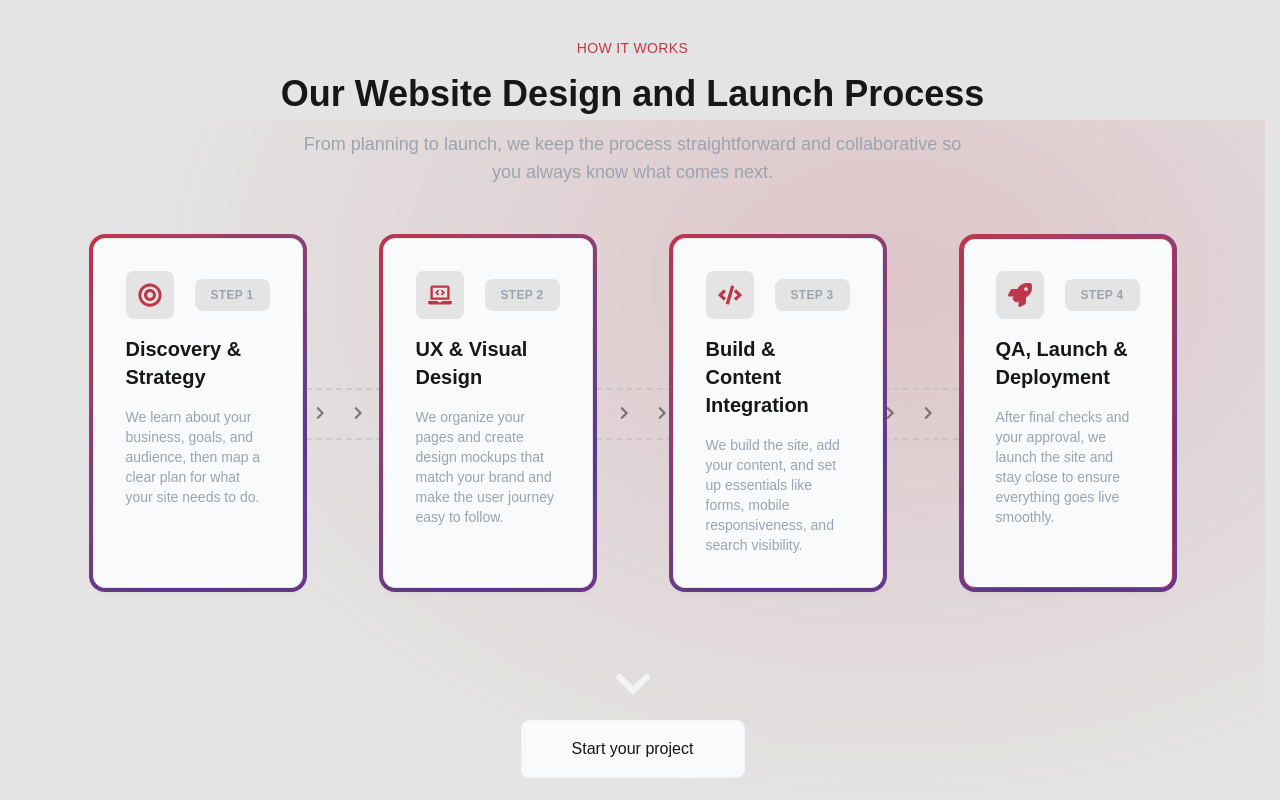
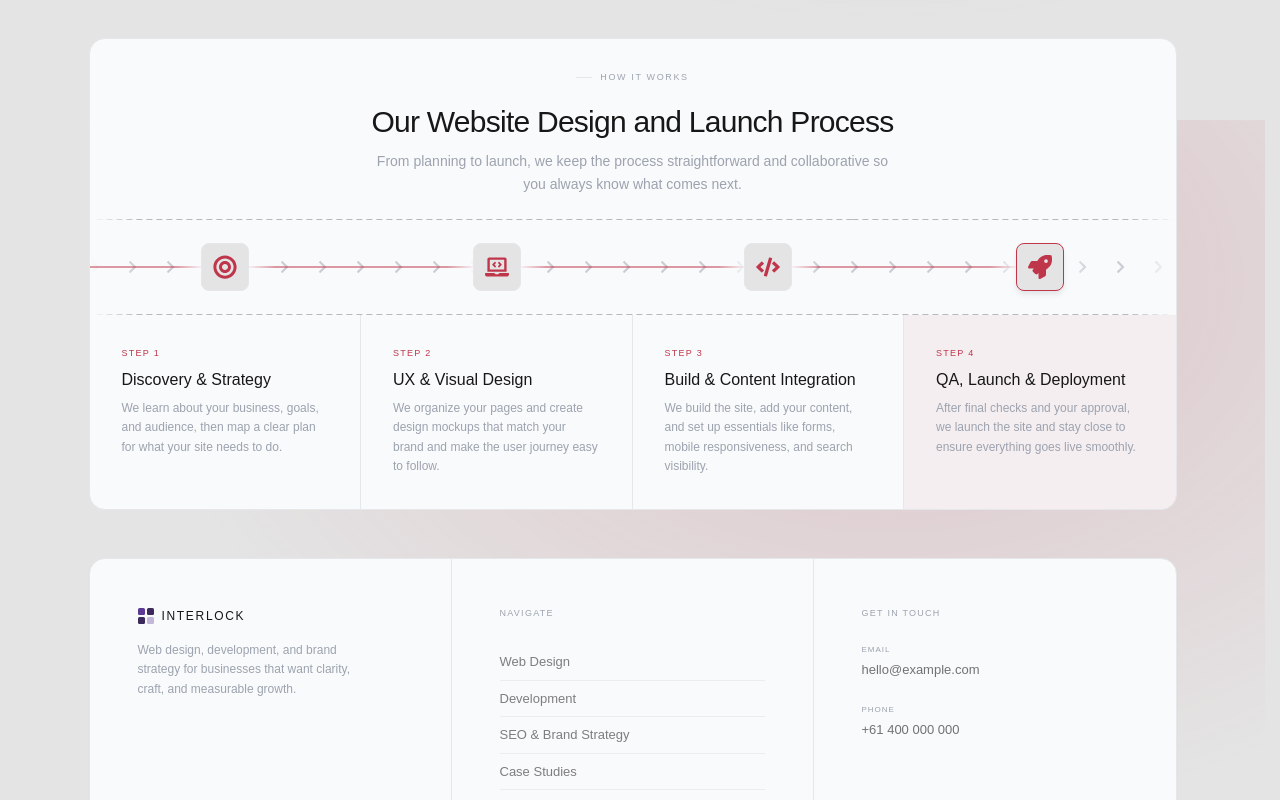
Before and after one commit to Beamzi/solo-agency-site, a Next.js app: page / in a window 1280 px wide. Shown: the part 1480-2280 px from the top of the page. Built offline with nearby package versions, Linux system fonts and the light colour scheme; a web font is replaced by a local one.

Commit message:
revamped process section layout and reveal structure

```diff
--- a/src/components/ProcessSection.module.css
+++ b/src/components/ProcessSection.module.css
@@ -42,3 +42,31 @@
   position: relative;
   z-index: 1;
 }
+
+.processMarqueeFade {
+  -webkit-mask-image: linear-gradient(
+    to right,
+    transparent 0,
+    black var(--spacing-xl),
+    black calc(100% - var(--spacing-xl)),
+    transparent 100%
+  );
+  mask-image: linear-gradient(
+    to right,
+    transparent 0,
+    black var(--spacing-xl),
+    black calc(100% - var(--spacing-xl)),
+    transparent 100%
+  );
+}
+
+.processNodeChevronFade {
+  background: radial-gradient(
+    ellipse calc(var(--spacing-xl) + var(--spacing-sm)) calc(var(--spacing-md) + var(--spacing-xs))
+      at 50% 50%,
+    var(--background-elevated) 0%,
+    color-mix(in srgb, var(--background-elevated) 88%, transparent) 38%,
+    color-mix(in srgb, var(--background-elevated) 45%, transparent) 58%,
+    transparent 78%
+  );
+}
--- a/src/components/ProcessSection.tsx
+++ b/src/components/ProcessSection.tsx
@@ -1,17 +1,16 @@
 "use client";
 
-import { Fragment, useEffect, useRef, useState } from "react";
+import { useEffect, useRef, useState } from "react";
 
 import {
   FaBullseye,
-  FaChevronDown,
   FaChevronRight,
   FaCode,
   FaLaptopCode,
   FaRocket,
 } from "react-icons/fa";
-import Link from "next/link";
 import { motion, useReducedMotion } from "motion/react";
+import type { Variants } from "motion/react";
 import type { ProcessSectionContent } from "@/data/sections/process";
 import styles from "./ProcessSection.module.css";
 import {
@@ -27,6 +26,8 @@ const iconMap = {
 };
 
 const STEP_DURATION_MS = 1500;
+const PROGRESS_ROW_HEIGHT =
+  "calc(var(--spacing-xl) + 2 * var(--spacing-md))";
 const MARQUEE_X_DASHED: [string, string] = ["0", "-50%"];
 const MARQUEE_X_CHEVRON: [string, string] = ["-50%", "0%"];
 
@@ -39,10 +40,119 @@ export default function ProcessSection({ content }: ProcessSectionProps) {
   const prefersReducedMotion = useReducedMotion();
   const { container: containerVariants, item: itemVariants } =
     getViewportRevealVariants(prefersReducedMotion);
+  const reduced = prefersReducedMotion === true;
+  const stepCount = process.steps.length;
+  const panelContentContainer: Variants = {
+    hidden: {},
+    show: { transition: { staggerChildren: 0, delayChildren: 0 } },
+  };
+  const syncRevealContainer: Variants = {
+    hidden: {},
+    show: { transition: { staggerChildren: 0, delayChildren: 0 } },
+  };
+  const stepRevealContainer: Variants = reduced
+    ? { hidden: {}, show: {} }
+    : {
+        hidden: {},
+        show: { transition: { delayChildren: 0 } },
+      };
+  const getDesktopRevealDelay = (index: number) =>
+    index <= 1 ? 0 : (index - 1) * 0.06;
+  const getMobileRevealDelay = (index: number) =>
+    index === 0 ? 0 : index * 0.06;
+  const nodeRevealVariants: Variants = reduced
+    ? { hidden: {}, show: {} }
+    : {
+        hidden: { opacity: 0, y: 12 },
+        show: (index: number) => ({
+          opacity: 1,
+          y: 0,
+          transition: {
+            duration: 0.32,
+            ease: "easeOut",
+            delay: getDesktopRevealDelay(index),
+          },
+        }),
+      };
+  const nodeFadeRevealVariants: Variants = reduced
+    ? { hidden: {}, show: {} }
+    : {
+        hidden: { opacity: 0 },
+        show: (index: number) => ({
+          opacity: 1,
+          transition: {
+            duration: 0.32,
+            ease: "easeOut",
+            delay: getDesktopRevealDelay(index),
+          },
+        }),
+      };
+  const stepContentRevealVariants: Variants = reduced
+    ? { hidden: {}, show: {} }
+    : {
+        hidden: { opacity: 0, y: 16 },
+        show: (index: number) => ({
+          opacity: 1,
+          y: 0,
+          transition: {
+            duration: 0.5,
+            delay: getDesktopRevealDelay(index),
+          },
+        }),
+      };
+  const mobileNodeRevealVariants: Variants = reduced
+    ? { hidden: {}, show: {} }
+    : {
+        hidden: { opacity: 0, y: 12 },
+        show: (index: number) => ({
+          opacity: 1,
+          y: 0,
+          transition: {
+            duration: 0.32,
+            ease: "easeOut",
+            delay: getMobileRevealDelay(index),
+          },
+        }),
+      };
+  const mobileStepContentRevealVariants: Variants = reduced
+    ? { hidden: {}, show: {} }
+    : {
+        hidden: { opacity: 0, y: 16 },
+        show: (index: number) => ({
+          opacity: 1,
+          y: 0,
+          transition: {
+            duration: 0.5,
+            delay: getMobileRevealDelay(index),
+          },
+        }),
+      };
+  const chevronRevealVariants: Variants = reduced
+    ? { hidden: {}, show: {} }
+    : {
+        hidden: { opacity: 0 },
+        show: {
+          opacity: 0.5,
+          transition: { duration: 0.45, delay: 0.42 },
+        },
+      };
+  const dashedLineRevealVariants: Variants = reduced
+    ? { hidden: {}, show: {} }
+    : {
+        hidden: { opacity: 0 },
+        show: {
+          opacity: 1,
+          transition: { duration: 0.4, ease: "easeOut", delay: 0 },
+        },
+      };
   const sectionRef = useRef<HTMLElement>(null);
   const mountedRef = useRef(true);
   const [isInView, setIsInView] = useState(false);
   const [activeIndex, setActiveIndex] = useState(-1);
+
+  const stepGridColumns = {
+    gridTemplateColumns: `repeat(${stepCount}, minmax(0, 1fr))`,
+  };
 
   useEffect(() => {
     mountedRef.current = true;
@@ -69,7 +179,6 @@ export default function ProcessSection({ content }: ProcessSectionProps) {
       setActiveIndex(-1);
       return;
     }
-    const stepCount = process.steps.length;
     let step = 0;
     setActiveIndex(0);
     const id = setInterval(() => {
@@ -78,57 +187,25 @@ export default function ProcessSection({ content }: ProcessSectionProps) {
       setActiveIndex(step);
     }, STEP_DURATION_MS);
     return () => clearInterval(id);
-  }, [isInView, process.steps.length]);
+  }, [isInView, stepCount]);
 
-  return (
-    <section ref={sectionRef} className="py-[var(--spacing-xl)]">
-      <div className="mx-auto w-full  max-w-[var(--content-max-width)] px-[var(--spacing-md)] md:px-[var(--spacing-lg)]">
-        <motion.div
-          className="flex flex-col gap-[var(--spacing-md)] lg:grid lg:grid-cols-1 lg:grid-rows-[auto_1fr] lg:gap-[var(--spacing-xl)]"
-          variants={containerVariants}
-          initial="hidden"
-          whileInView="show"
-          viewport={defaultViewport}
-        >
-          <motion.div
-            variants={itemVariants}
-            className="flex flex-col gap-[var(--spacing-sm)] text-center"
-          >
-            <p className="text-sm font-light font-sans  uppercase tracking-wide text-[var(--color-primary)]">
-              {process.eyebrow}
-            </p>
-            <h2 className="text-3xl font-semibold  text-[var(--foreground)] md:text-4xl">
-              {process.title}
-            </h2>
-            <p className="mx-auto max-w-2xl  text-[var(--color-muted)]  text-sm md:text-lg">
-              {process.subtitle}
-            </p>
-          </motion.div>
-
-          <div className="relative flex flex-col gap-[var(--spacing-md)] lg:grid lg:grid-cols-[1fr_auto_1fr_auto_1fr_auto_1fr] lg:items-stretch lg:gap-[var(--spacing-sm)]">
-            {process.steps.map((step, index) => {
-              const Icon =
-                iconMap[step.icon as keyof typeof iconMap] ?? FaRocket;
-              const isLast = index === process.steps.length - 1;
+  const renderStepIcon = (
+    step: ProcessSectionContent["steps"][number],
+    index: number,
+  ) => {
+    const Icon = iconMap[step.icon as keyof typeof iconMap] ?? FaRocket;
     const isActive = activeIndex === index;
 
     return (
-                <Fragment key={step.title}>
-                  <motion.div
-                    variants={itemVariants}
-                    className={`${styles.processCardFrame} relative z-10 h-full`}
-                  >
       <div
-                      className={`${styles.processCard} flex h-full min-h-[var(--feature-card-min-height)] flex-col gap-[var(--spacing-sm)] border-2 duration-500 ease-in-out`}
+        className="flex h-[var(--spacing-xl)] w-[var(--spacing-xl)] items-center justify-center rounded-[var(--radius-md)] border border-[var(--color-border)] bg-[var(--background)] duration-500 ease-in-out"
         style={{
           borderColor: isActive
             ? "var(--color-primary)"
             : "var(--color-border)",
-                        boxShadow: "var(--shadow-md)",
+          boxShadow: isActive ? "var(--shadow-md)" : undefined,
         }}
       >
-                      <div className="flex items-center justify-between gap-[var(--spacing-sm)]">
-                        <div className="flex h-12 w-12 items-center justify-center rounded-[var(--radius-md)] bg-[var(--background)]">
         <motion.span
           className="inline-flex items-center justify-center text-[var(--color-primary)]"
           animate={
@@ -137,7 +214,7 @@ export default function ProcessSection({ content }: ProcessSectionProps) {
                   scale: [1, 1.2, 1],
                   color: [
                     "var(--color-primary)",
-                                      "#ffffff",
+                    "var(--foreground)",
                     "var(--color-primary)",
                   ],
                 }
@@ -154,36 +231,115 @@ export default function ProcessSection({ content }: ProcessSectionProps) {
           <Icon className="text-2xl text-current" />
         </motion.span>
       </div>
-                        <span className="rounded-[var(--radius-md)] bg-[var(--background)] px-[var(--spacing-sm)] py-[var(--spacing-xs)] text-xs font-semibold uppercase tracking-wide text-[var(--color-muted)]">
+    );
+  };
+
+  const renderStepContent = (step: ProcessSectionContent["steps"][number]) => (
+    <>
+      <p className="font-mono text-[0.5625rem] uppercase tracking-[0.14em] text-[var(--color-primary)]">
         {step.step}
-                        </span>
-                      </div>
-                      <h3 className="text-xl font-semibold text-[var(--foreground)]">
+      </p>
+      <h3 className="text-sm font-normal leading-snug text-[var(--foreground)] lg:text-base">
         {step.title}
       </h3>
-                      <p className="text-sm text-[var(--color-muted)]">
+      <p className="text-xs font-light leading-relaxed text-[var(--color-muted)]">
         {step.description}
       </p>
+    </>
+  );
+
+  return (
+    <section ref={sectionRef} className="py-[var(--spacing-xl)]">
+      <div className="mx-auto w-full max-w-[var(--content-max-width)] px-[var(--spacing-md)] md:px-[var(--spacing-lg)]">
+        <motion.div
+          className="flex flex-col gap-[var(--spacing-xl)]"
+          variants={containerVariants}
+          initial="hidden"
+          whileInView="show"
+          viewport={defaultViewport}
+        >
+          <motion.div
+            variants={panelContentContainer}
+            className="overflow-hidden rounded-[var(--radius-xl)] border border-[var(--color-border)] bg-[var(--background-elevated)]"
+          >
+            <motion.div variants={syncRevealContainer}>
+              {/* Header */}
+              <motion.div
+                variants={itemVariants}
+                className="px-[var(--spacing-lg)] pb-[var(--spacing-md)] pt-[var(--spacing-lg)] text-center"
+              >
+                <p className="mb-[var(--spacing-sm)] flex items-center justify-center gap-[var(--spacing-xs)] font-mono text-[0.5625rem] uppercase tracking-[0.18em] text-[var(--color-muted)]">
+                  <span
+                    className="block h-px w-[var(--spacing-sm)] bg-[var(--color-border)]"
+                    aria-hidden
+                  />
+                  {process.eyebrow}
+                </p>
+                <h2 className="mb-[var(--spacing-xs)] text-3xl font-light leading-snug tracking-tight text-[var(--foreground)]">
+                  {process.title}
+                </h2>
+                <p className="mx-auto max-w-lg text-sm font-light leading-relaxed text-[var(--color-muted)]">
+                  {process.subtitle}
+                </p>
+              </motion.div>
+            </motion.div>
+
+            {/* Mobile — stacked steps with inline icons */}
+            <motion.div
+              variants={stepRevealContainer}
+              className="flex flex-col lg:hidden"
+            >
+              {process.steps.map((step, index) => {
+                const isLast = index === process.steps.length - 1;
+                const isActive = activeIndex === index;
+
+                return (
+                  <div
+                    key={step.title}
+                    className={`flex flex-col gap-[var(--spacing-sm)] p-[var(--spacing-lg)] duration-500 ease-in-out ${
+                      !isLast ? "border-b border-[var(--color-border)]" : ""
+                    }`}
+                    style={{
+                      backgroundColor: isActive
+                        ? "color-mix(in srgb, var(--color-primary) 6%, transparent)"
+                        : undefined,
+                    }}
+                  >
+                    <motion.div custom={index} variants={mobileNodeRevealVariants}>
+                      {renderStepIcon(step, index)}
+                    </motion.div>
+                    <motion.div
+                      custom={index}
+                      variants={mobileStepContentRevealVariants}
+                    >
+                      {renderStepContent(step)}
+                    </motion.div>
                   </div>
-                  </motion.div>
-                  {!isLast && (
-                    <div className="hidden w-10 items-center justify-center text-[var(--color-muted)] lg:flex">
-                      {/* <FaArrowRight className="text-2xl" /> */}
-                    </div>
-                  )}
-                </Fragment>
                 );
               })}
+            </motion.div>
 
-            {/* dashed + chevron marquees — last stagger item */}
+            {/* Desktop — step columns */}
             <motion.div
-              variants={itemVariants}
-              className="absolute inset-0 pointer-events-none z-[9]"
+              variants={stepRevealContainer}
+              className="relative hidden lg:grid"
+              style={stepGridColumns}
+            >
+              <motion.div
+                variants={{ hidden: {}, show: {} }}
+                className="pointer-events-none absolute inset-x-0 top-0 z-[1]"
+                style={{ height: PROGRESS_ROW_HEIGHT }}
                 aria-hidden
               >
-              <div className="absolute left-0 right-0 top-[57%] h-0.5 overflow-hidden opacity-50">
                 <motion.div
-                  className="flex w-[200%] min-h-[2px]"
+                  variants={dashedLineRevealVariants}
+                  className="absolute inset-0"
+                >
+                  <div
+                    className={`absolute left-0 right-0 top-0 h-px overflow-hidden ${styles.processMarqueeFade}`}
+                  >
+                    <motion.div
+                      className="flex w-[200%] min-h-px"
                       animate={{ x: MARQUEE_X_DASHED }}
                       transition={{
                         duration: 20,
@@ -195,9 +351,11 @@ export default function ProcessSection({ content }: ProcessSectionProps) {
                       <span className="block w-1/2 shrink-0 border-t-2 border-dashed border-[var(--color-border-dashed)]" />
                     </motion.div>
                   </div>
-              <div className="absolute left-0 right-0 top-[43%] h-0.5 overflow-hidden opacity-50 z-[9] pointer-events-none">
+                  <div
+                    className={`absolute bottom-0 left-0 right-0 h-px overflow-hidden ${styles.processMarqueeFade}`}
+                  >
                     <motion.div
-                  className="flex w-[200%] min-h-[2px]"
+                      className="flex w-[200%] min-h-px"
                       animate={{ x: MARQUEE_X_DASHED }}
                       transition={{
                         duration: 20,
@@ -209,8 +367,11 @@ export default function ProcessSection({ content }: ProcessSectionProps) {
                       <span className="block w-1/2 shrink-0 border-t-2 border-dashed border-[var(--color-border-dashed)]" />
                     </motion.div>
                   </div>
-              {/* chevron marquee between the two dashed lines */}
-              <div className="absolute left-0 right-0 top-[50%] h-6 -translate-y-1/2 overflow-hidden opacity-50 z-[9] pointer-events-none">
+                </motion.div>
+                <motion.div
+                  variants={chevronRevealVariants}
+                  className={`absolute left-0 right-0 top-1/2 h-[var(--spacing-md)] -translate-y-1/2 overflow-hidden ${styles.processMarqueeFade}`}
+                >
                   <motion.div
                     className="flex w-[200%] min-h-full items-center"
                     animate={{ x: MARQUEE_X_CHEVRON }}
@@ -228,12 +389,11 @@ export default function ProcessSection({ content }: ProcessSectionProps) {
                         {Array.from({ length: 35 }).map((_, i) => (
                           <FaChevronRight
                             key={i}
-                          className="shrink-0 text-sm text-[var(--foreground)]"
+                            className="shrink-0 text-sm text-[var(--color-muted)]"
                           />
                         ))}
-                      {/* last chevron + spacer in one group so no extra gap at seam */}
                         <span className="flex shrink-0 items-center gap-0">
-                        <FaChevronRight className="shrink-0 text-sm text-[var(--foreground)]" />
+                          <FaChevronRight className="shrink-0 text-sm text-[var(--color-muted)]" />
                           <span
                             className="w-[var(--spacing-md)] shrink-0"
                             aria-hidden
@@ -242,25 +402,66 @@ export default function ProcessSection({ content }: ProcessSectionProps) {
                       </span>
                     ))}
                   </motion.div>
+                </motion.div>
+                <div
+                  className="pointer-events-none absolute inset-x-0 top-0 z-[5] grid"
+                  style={{
+                    height: PROGRESS_ROW_HEIGHT,
+                    ...stepGridColumns,
+                  }}
+                >
+                  {process.steps.map((step, index) => (
+                    <motion.div
+                      key={`${step.title}-chevron-fade`}
+                      custom={index + 1}
+                      variants={nodeFadeRevealVariants}
+                      className={styles.processNodeChevronFade}
+                    />
+                  ))}
                 </div>
+                <div
+                  className="absolute left-0 top-1/2 h-px -translate-y-1/2 bg-[var(--color-primary)] transition-[width] duration-500 ease-in-out"
+                  style={{
+                    width:
+                      activeIndex >= 0
+                        ? `${((activeIndex + 0.5) / stepCount) * 100}%`
+                        : "0%",
+                  }}
+                />
+              </motion.div>
+
+              {process.steps.map((step, index) => {
+                const isLast = index === process.steps.length - 1;
+                const isActive = activeIndex === index;
+
+                return (
+                  <div key={step.title} className="flex flex-col">
+                    <motion.div
+                      custom={index + 1}
+                      variants={nodeRevealVariants}
+                      className="relative z-10 flex items-center justify-center"
+                      style={{
+                        minHeight: PROGRESS_ROW_HEIGHT,
+                      }}
+                    >
+                      {renderStepIcon(step, index)}
+                    </motion.div>
+                    <motion.div
+                      custom={index + 1}
+                      variants={stepContentRevealVariants}
+                      className={`flex flex-1 flex-col gap-[var(--spacing-xs)] p-[var(--spacing-lg)] duration-500 ease-in-out ${!isLast ? "border-r border-[var(--color-border)]" : ""}`}
+                      style={{
+                        backgroundColor: isActive
+                          ? "color-mix(in srgb, var(--color-primary) 6%, transparent)"
+                          : undefined,
+                      }}
+                    >
+                      {renderStepContent(step)}
                     </motion.div>
                   </div>
-
-          <motion.div
-            variants={itemVariants}
-            className="py-[var(--spacing-md)]"
-          >
-            <div>
-              <FaChevronDown className="mb-4 w-10 h-10 mx-auto fill-[var(--color-background-elevated-high)]" />
-            </div>
-            <Link
-              className={`${styles.processCta} btn-gradient-hover mx-auto block w-[14rem] min-w-[14rem] text-center`}
-              href={process.cta.href}
-            >
-              <span className={`${styles.processCtaLabel} btn-gradient-label`}>
-                {process.cta.label}
-              </span>
-            </Link>
+                );
+              })}
+            </motion.div>
           </motion.div>
         </motion.div>
       </div>
```
Lines whose indentation alone changed are shown as unchanged.
